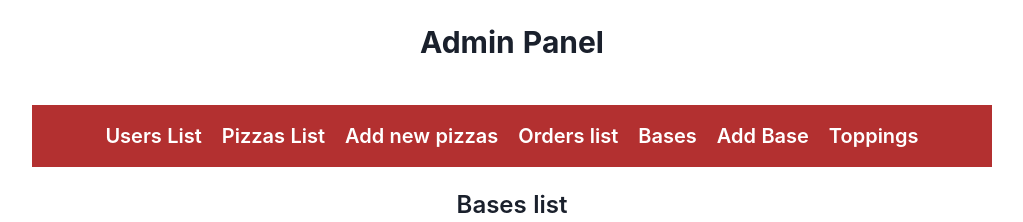
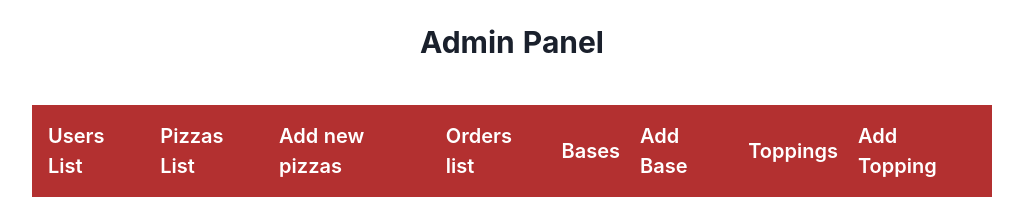
Before and after one commit to piyusha2001/OIBSIP_Pizza-delivery-app, a React (Create React App) app in the folder client/: page /admin/baseslist in a window 1280 px wide. Shown: the top 222 px of the page, without its empty margins (128-1151 px from the left). Built offline with nearby package versions, Linux system fonts and the light colour scheme; no server answers.

Commit message:
add topping screen linked

```diff
--- a/client/src/Screens/AdminScreen/AdminScreen.js
+++ b/client/src/Screens/AdminScreen/AdminScreen.js
@@ -84,6 +84,15 @@ export default function AdminScreen() {
 								Toppings
 							</Text>
 						</Link>
+						<Link to='/admin/addtopping'>
+							<Text
+								color='white'
+								fontSize='1xl'
+								fontWeight='semibold'
+							>
+								Add Topping
+							</Text>
+						</Link>
 					</HStack>
 				</VStack>
 			</Box>
```
